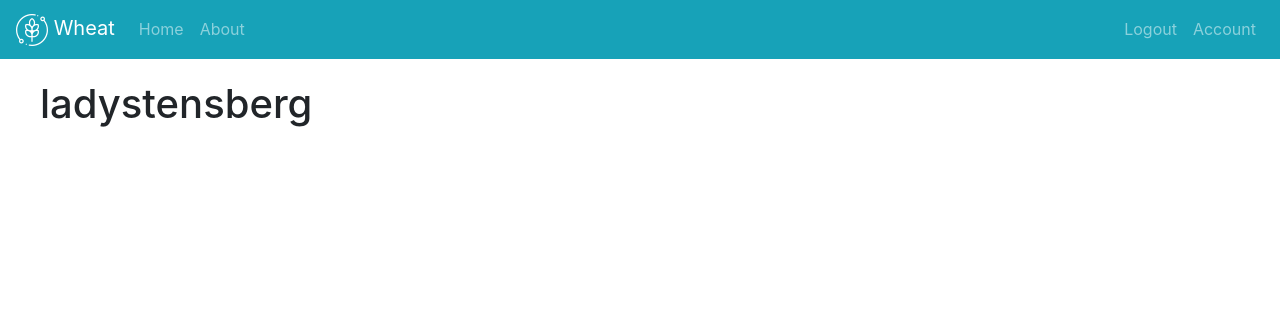
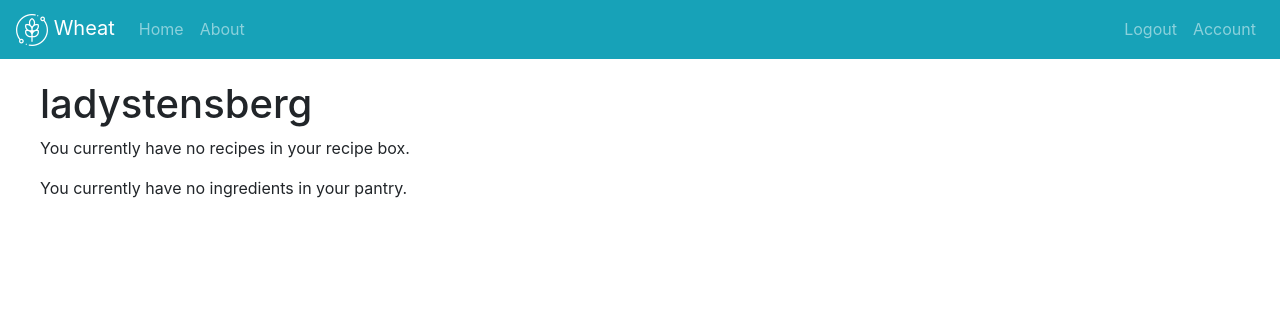
Before and after one commit to ladystensberg/wheat, a Flask app: page /account in a window 1280 px wide. Shown: the top 319 px of the page. Run offline with Flask 2, Linux system fonts and the light colour scheme; a user stored in the database is signed in; data comes from the database, SQL or seed files in the repository; both versions use the stored data as it was after the commit; some libraries are stand-ins or nearby versions.

Commit message:
updated account page

```diff
--- a/wheat/models.py
+++ b/wheat/models.py
@@ -29,7 +29,6 @@ class RecipeBox(db.Model):
 	def __repr__(self):
 		return f"Recipe Box('{self.user_id}')"
 
-
 class Recipe(db.Model):
 	id = db.Column(db.Integer, primary_key=True)
 	spoonacular_id = db.Column(db.Integer)
--- a/wheat/templates/account.html
+++ b/wheat/templates/account.html
@@ -1,4 +1,15 @@
 {% extends "layout.html" %}
 {% block content %}
     <h1>{{ current_user.username }}</h1>
+    {% if current_user.recipe_box %}
+        <p>Recipes would go here</p>
+    {% else %}
+        <p>You currently have no recipes in your recipe box.</p>
+    {% endif %}
+
+    {% if current_user.pantry %}
+        <p>Ingredients would go here</p>
+    {% else %}
+        <p>You currently have no ingredients in your pantry.</p>
+    {% endif %}
 {% endblock content %}
--- a/wheat/templates/layout.html
+++ b/wheat/templates/layout.html
@@ -6,7 +6,11 @@
 	<meta http-equiv="X-UA-Compatible" content="ie=edge">
 	<link rel="stylesheet" href="https://stackpath.bootstrapcdn.com/bootstrap/4.2.1/css/bootstrap.min.css" integrity="sha384-GJzZqFGwb1QTTN6wy59ffF1BuGJpLSa9DkKMp0DgiMDm4iYMj70gZWKYbI706tWS" crossorigin="anonymous">
 	<link rel="stylesheet" type="text/css" href="{{ url_for('static', filename='main.css') }}">
-	<title>Wheat - What We Eat</title>
+	{% if title %}
+		<title>Wheat - {{title}}</title>
+	{% else %}
+		<title>Wheat - What We Eat</title>
+	{% endif %}
 </head>
 <body>
 	<nav class="navbar navbar-expand-lg navbar-dark bg-info fixed-top">
```
Also changed, not shown: wheat/routes.py (+13 -14 lines), wheat/site.db.
